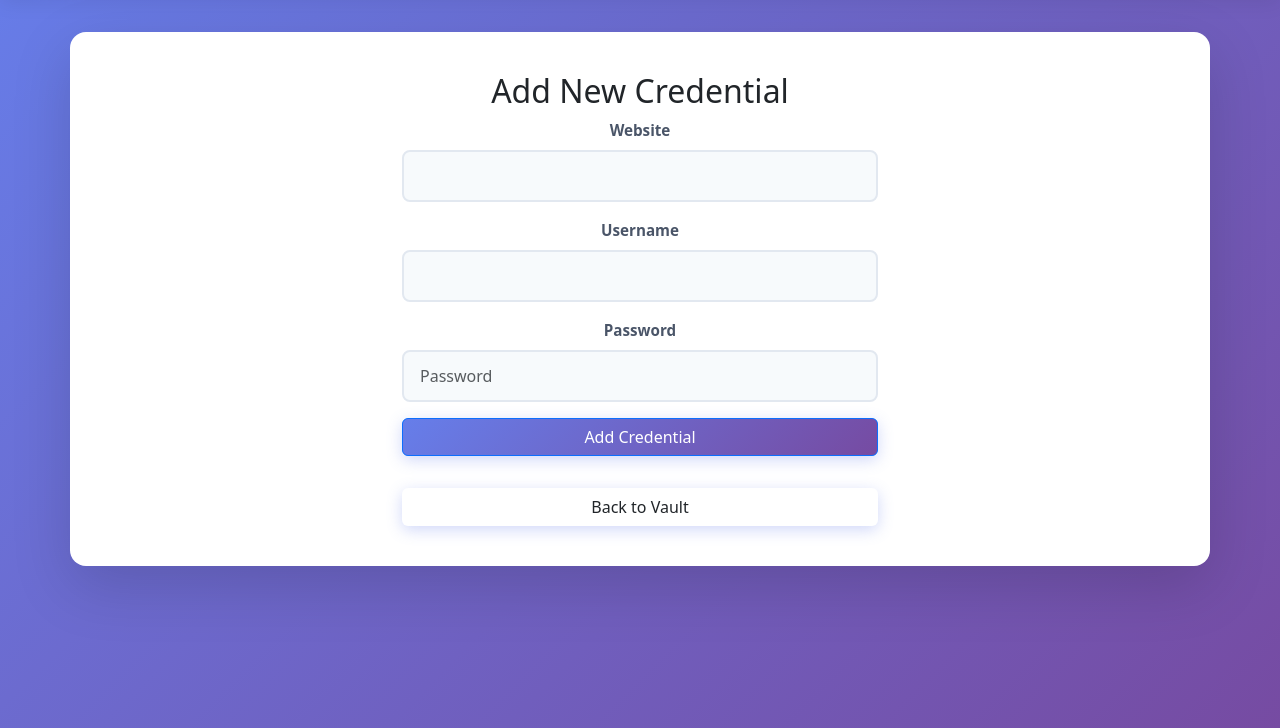
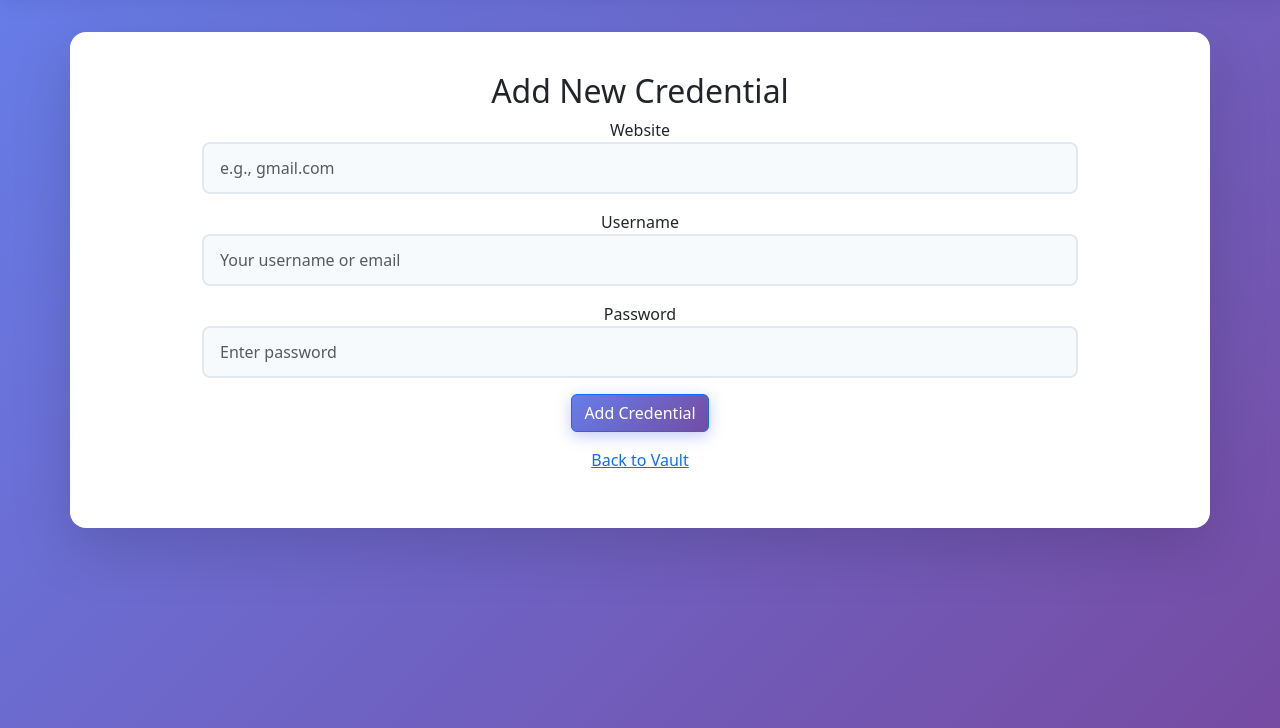
Before and after one commit to vedasm/AuthGuard, a Flask app: page /add in a window 1280 px wide. Shown: the part 72-800 px from the top of the page. Run offline with Flask 3, Linux system fonts and the light colour scheme; the visitor is signed in with stand-in values (Sample User, id 1); data comes from the database, SQL or seed files in the repository; some libraries are stand-ins or nearby versions.

Commit message:
Update add.html

```diff
--- a/templates/add.html
+++ b/templates/add.html
@@ -1,28 +1,53 @@
 {% extends "base.html" %}
 
 {% block title %}
-    Add Credential
+    Add Credential - AuthGuard
 {% endblock %}
 
 {% block main %}
-    <div class="container" style="max-width: 500px;">
+    <div class="container" style="max-width: 900px;">
         <h2>Add New Credential</h2>
-        <form method="POST">
+
+        <form method="POST" style="max-width: 900px; margin: 0 auto;">
             <div class="mb-3">
-                <label for="website" class="form-label">Website</label>
-                <input type="text" class="form-control" id="website" name="website" required>
+                <label for="website" class="form-label-center">Website</label>
+                <input
+                    type="text"
+                    class="form-control"
+                    id="website"
+                    name="website"
+                    placeholder="e.g., gmail.com"
+                    required
+                >
             </div>
+
             <div class="mb-3">
-                <label for="username" class="form-label">Username</label>
-                <input type="text" class="form-control" id="username" name="username" required>
+                <label for="username" class="form-label-center">Username</label>
+                <input
+                    type="text"
+                    class="form-control"
+                    id="username"
+                    name="username"
+                    placeholder="Your username or email"
+                    required
+                >
             </div>
+
             <div class="mb-3">
-                <label for="password" class="form-label">Password</label>
-                <input type="password" class="form-control" id="password" name="password" placeholder="Password" required>
+                <label for="password" class="form-label-center">Password</label>
+                <input
+                    type="password"
+                    class="form-control"
+                    id="password"
+                    name="password"
+                    placeholder="Enter password"
+                    required
+                >
             </div>
-            <button class="btn btn-primary w-100" type="submit">Add Credential</button>
+
+            <button class="btn btn-primary" type="submit">Add Credential</button>
         </form>
-        <br>
-        <a href="/" class="btn w-100 mt-2">Back to Vault</a>
+
+        <p class="mt-3"><a href="/">Back to Vault</a></p>
     </div>
 {% endblock %}
```
